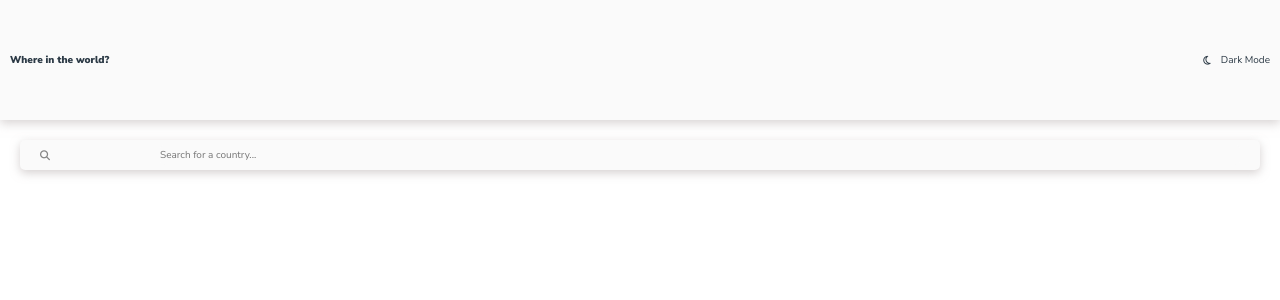
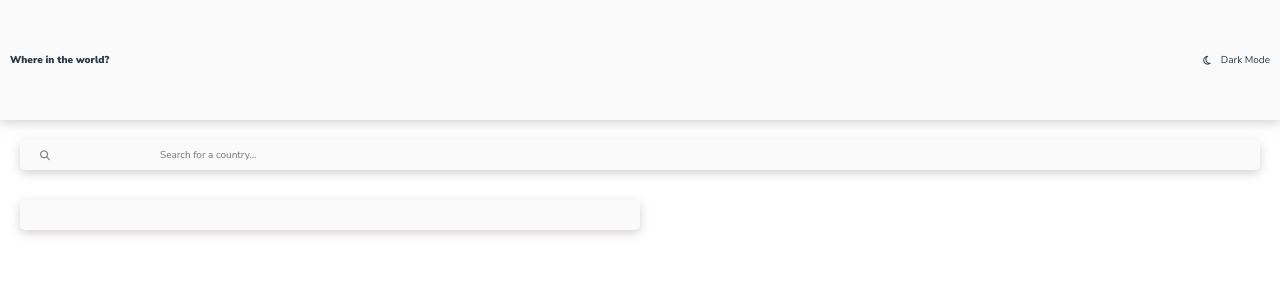
Before and after one commit to darubiomunoz/portfolio-11-countries, a React (Create React App) app: page / in a window 1280 px wide. Shown: the top 300 px of the page. Built offline with nearby package versions, Linux system fonts and the light colour scheme.

Commit message:
Adding a container for the div in the filter component

```diff
--- a/src/components/Filter.js
+++ b/src/components/Filter.js
@@ -1,9 +1,12 @@
 import StyledFilterSection from '../styles/StyledFilterSection';
+import StyledFilterDiv from '../styles/StyledFilterDiv';
 
 const Filter = () => {
   return (
     <StyledFilterSection>
+      <StyledFilterDiv>
 
+      </StyledFilterDiv>
     </StyledFilterSection>
   );
 }
--- /dev/null
+++ b/src/styles/StyledFilterDiv.js
@@ -0,0 +1,12 @@
+import styled from 'styled-components';
+
+import StyledDiv from './StyledDiv';
+
+import { colorOption4, colorOption5, spacingNormal, spacingExtraSmall } from './Variables'
+
+const StyledFilterDiv = styled(StyledDiv)`
+  width: 50%;
+  padding: 0 ${spacingExtraSmall};
+`;
+
+export default StyledFilterDiv;
```
Also changed, not shown: src/styles/StyledLabel.js (added, +7 -0 lines).
